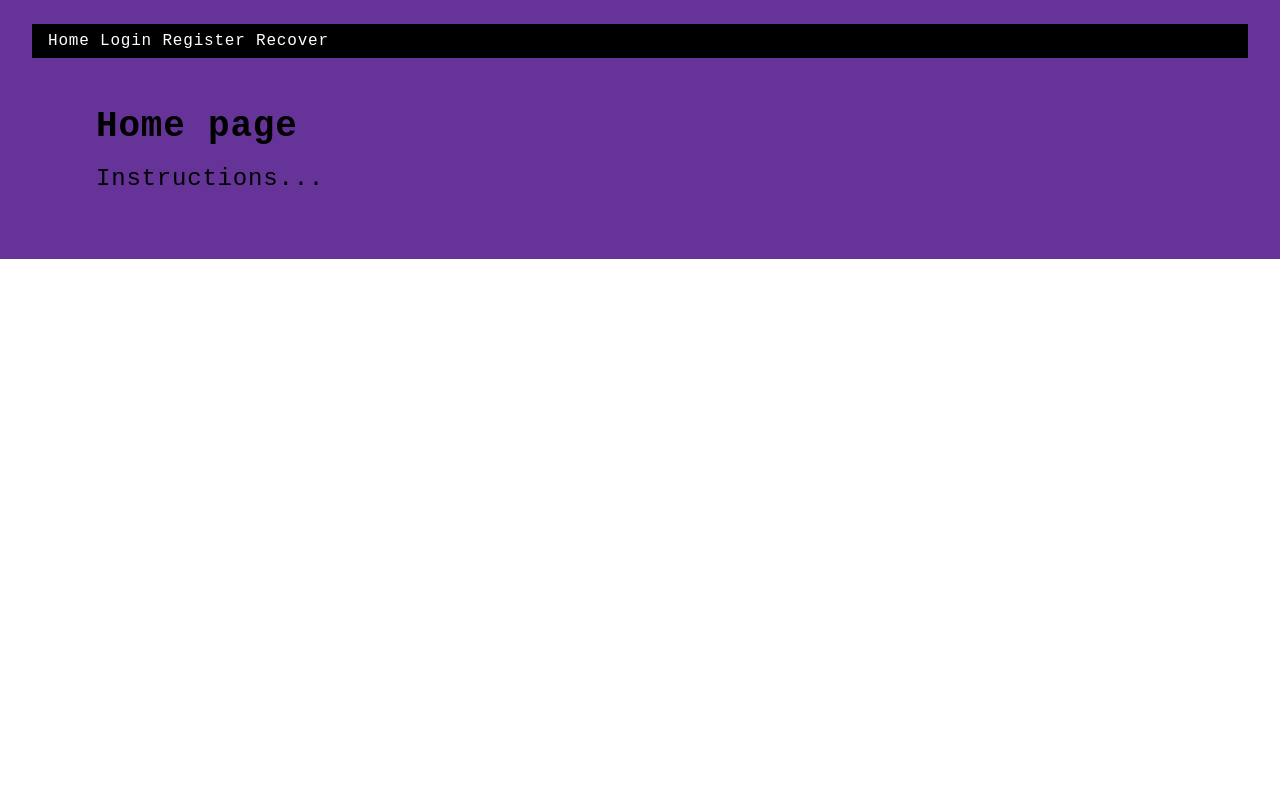
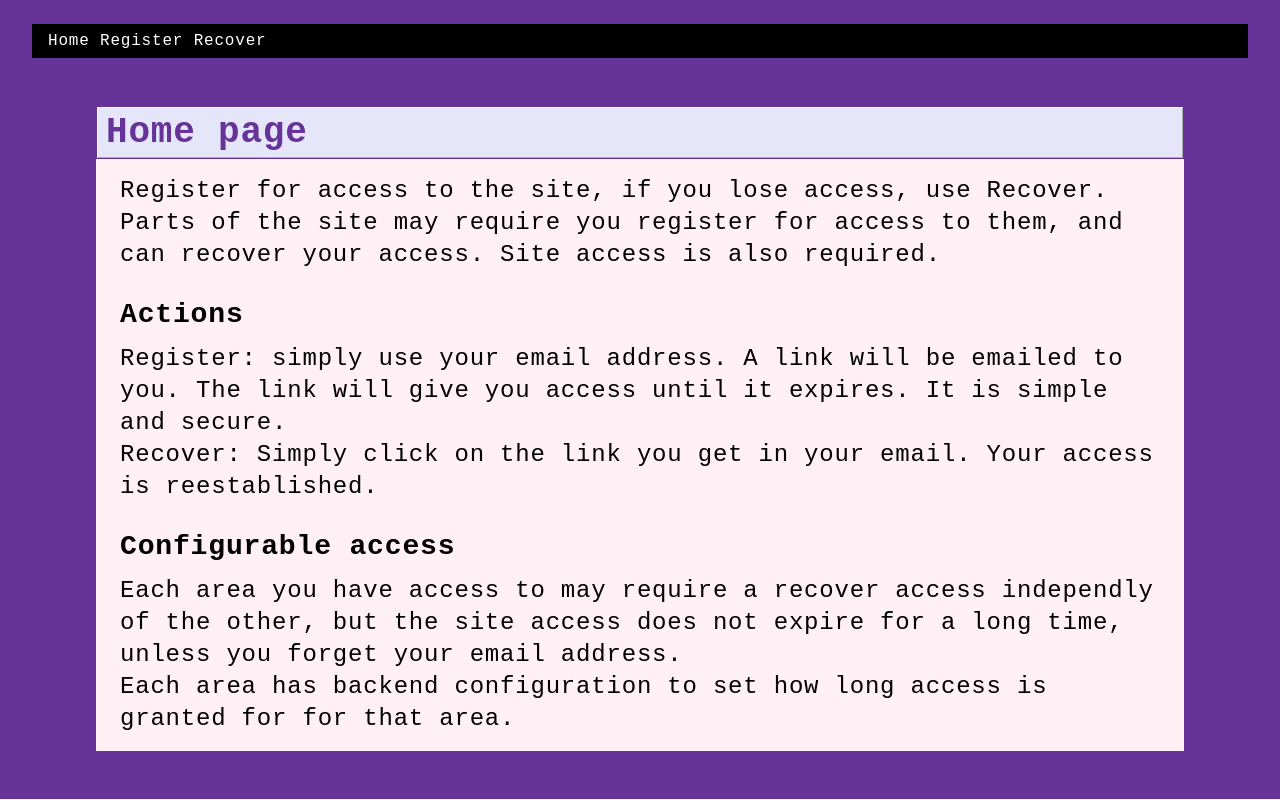
Before and after one commit to remotedevelopment-info/area-access, a SvelteKit app: page / in a window 1280 px wide. Built offline with nearby package versions, Linux system fonts and the light colour scheme.

Commit message:
design updates, home page

```diff
--- a/src/lib/menu.svelte
+++ b/src/lib/menu.svelte
@@ -1,6 +1,5 @@
 <nav>
     <a href="/">Home</a>
-    <a href="/login">Login</a>
     <a href="/register">Register</a>
     <a href="/recover">Recover</a>
 </nav>
--- a/src/routes/+page.svelte
+++ b/src/routes/+page.svelte
@@ -1,7 +1,26 @@
 <section>
     <h1>Home page</h1>
     <article>
-        <p>Instructions...</p>
+        <p>
+            Register for access to the site, if you lose access, use Recover.
+            Parts of the site may require you register for access to them,
+            and can recover your access. Site access is also required.
+        </p>
+        <h3>Actions</h3>
+        <p>
+            Register: simply use your email address.  A link will be emailed to you.
+            The link will give you access until it expires. It is simple and secure.
+        </p>
+        <p>
+            Recover: Simply click on the link you get in your email. Your access is reestablished.
+        </p>
+        <h3>Configurable access</h3>
+        <p>
+            Each area you have access to may require a recover access independly of the other, but the site access does not expire for a long time, unless you forget your email address.
+        </p>
+        <p>
+            Each area has backend configuration to set how long access is granted for for that area.
+        </p>
     </article>
 </section>
 <style>
@@ -11,9 +30,21 @@
         margin: auto 2rem;
     }
     article {
-        padding: 1rem 0;
+        background: lavenderblush;
+        padding: 1rem 1em;
         line-height: 2rem;
         display: flex;
         flex-direction: column;
     }
+    h1 {
+        color: rebeccapurple;
+        background: lavender;
+        border: 1px white outset;
+        margin: 1px;
+        padding: 4px 8px;
+    }
+    h3 {
+        line-height: 2em;
+        margin-top: 1rem;
+    }
 </style>
--- a/src/routes/[area]/register/+page.svelte
+++ b/src/routes/[area]/register/+page.svelte
@@ -1,7 +1,7 @@
 
 <script lang="ts">
   import { page } from '$app/stores';
-    import Signup from '$lib/components/auth/signup.svelte';
+  import Signup from '$lib/components/auth/signup.svelte';
 
   let area = $page.params.area
 </script>
--- a/src/routes/login/+page.svelte
+++ /dev/null
@@ -1,5 +0,0 @@
-<script lang="ts">
-    import Login from "$lib/components/auth/signup.svelte";
-</script>
-
-<Login />
```
Also changed, not shown: src/routes/recover/server.ts (added), src/routes/register/+server.ts (added).
